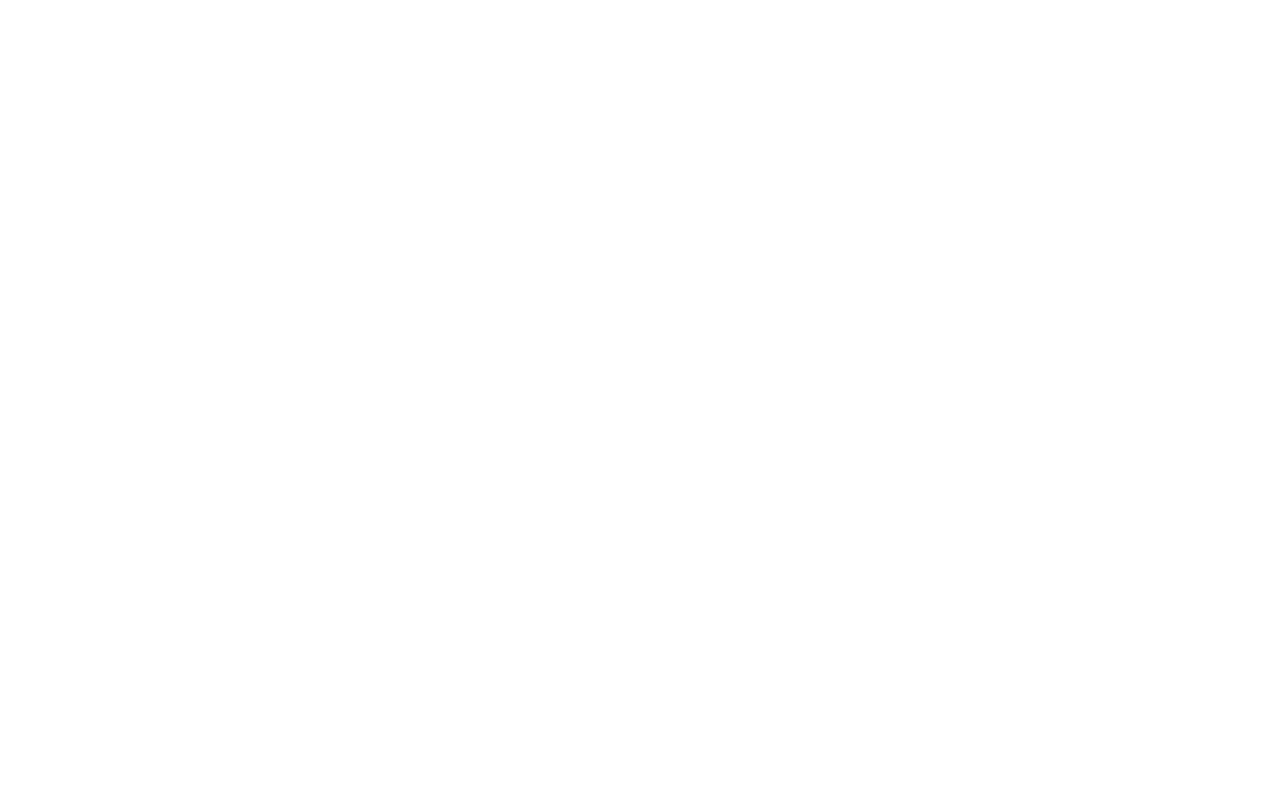
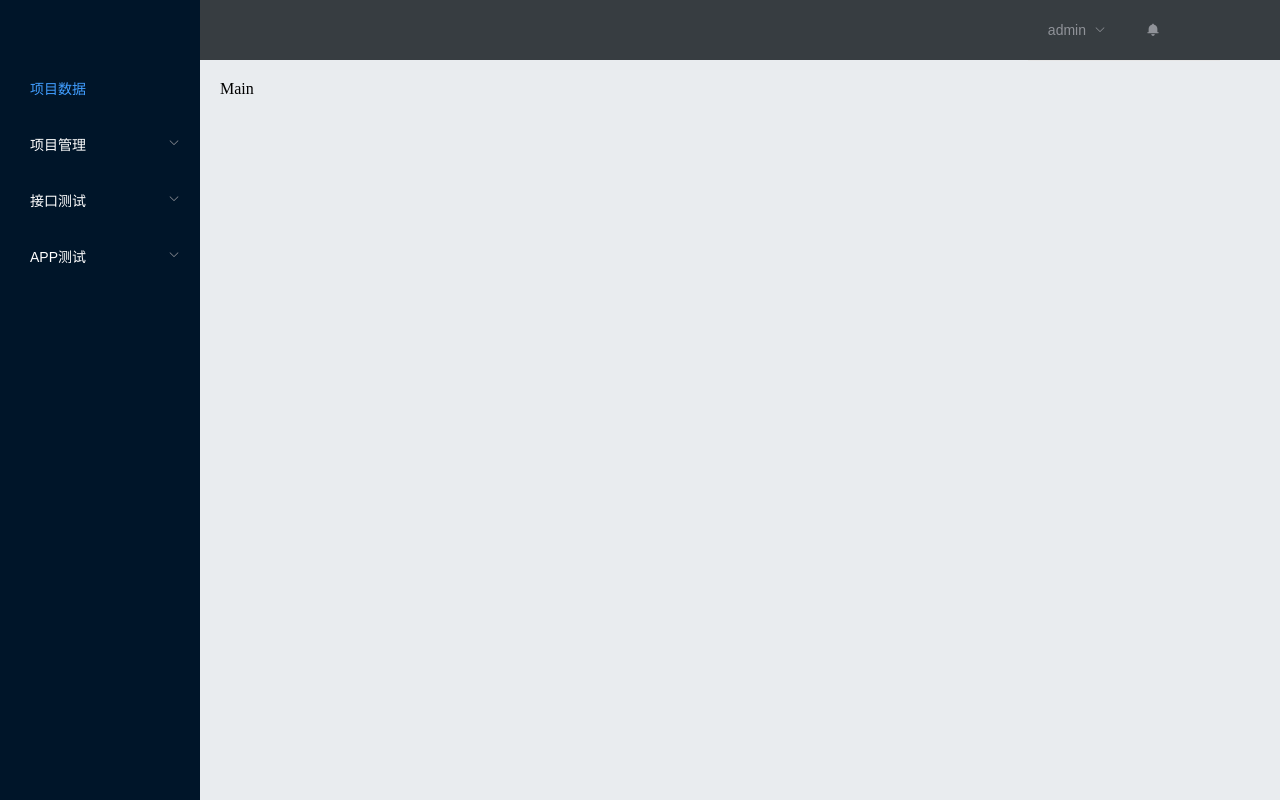
Before and after one commit to 2295256562/Tt, a Vue app: page /#/home in a window 1280 px wide. Built offline with nearby package versions, Linux system fonts and the light colour scheme; a small style sheet from the web is missing.

Commit message:
首页,及导航菜单

```diff
--- a/index.html
+++ b/index.html
@@ -4,6 +4,8 @@
     <meta charset="utf-8">
     <meta name="viewport" content="width=device-width,initial-scale=1.0">
     <title>tts</title>
+<!--    <link rel="stylesheet" href="//at.alicdn.com/t/font_1595865_5g7s926n2xn.css">-->
+    <link rel="stylesheet" href="//at.alicdn.com/t/font_1595865_yjed1898fa.css">
   </head>
   <body>
     <div id="app"></div>
--- a/src/api/api.js
+++ b/src/api/api.js
@@ -1,7 +1,9 @@
-import axios from "../libs/ajaxRequest"
-
+// import axios from "../libs/ajaxRequest"
+import axios from 'axios'
+// axios.defaults.headers.common['Authorization'] = 'ccc'
 
 // let host = "http://127.0.0.1:8000";
 
 //登陆
-export const login = params => { return axios({ method:'post', url:/login/, data: params }) };
+// export const login = params => { return axios({ method:'post', url:'/login/', data: params }) };
+export const login = params => { return axios({ method:'post', url:'/login/', data: params }) };
--- /dev/null
+++ b/src/components/home.vue
@@ -0,0 +1,168 @@
+<template>
+  <el-container>
+    <!--左侧导航栏-->
+    <el-aside width="200px" class="left_tab">
+      <!--导航菜单-->
+      <div class="left_c">
+        <el-menu default-active="4" class="el-menu-vertical-demo"
+                 background-color="#001529" text-color="white"
+                 style="font-size: 14px;font-family: 'Arial Normal', 'Arial';"
+                 @open="handleOpen" @close="handleClose">
+
+          <el-menu-item index="4"><i class="iconfont icon-kanban mar"></i><span slot="title">项目数据</span></el-menu-item>
+
+          <!--项目管理-->
+          <el-submenu index="1">
+            <template slot="title"><i class="iconfont icon-xiangmu mar"></i><span>项目管理</span></template>
+            <el-menu-item index="1-1" class="iconfont icon-xiangmumingcheng mar_item">项目名称</el-menu-item>
+            <el-menu-item index="1-2" class="iconfont icon-mokuai mar_item">模块列表</el-menu-item>
+          </el-submenu>
+
+          <!--接口自动化-->
+          <el-submenu index="2">
+            <template slot="title"><i class="iconfont icon-icon-menu-m0640 mar"></i><span> 接口测试</span></template>
+            <el-menu-item index="2-1" class="iconfont icon-zhenduan mar_item">抓包管理</el-menu-item>
+            <el-menu-item index="2-2" class="iconfont icon-yongliceshi mar_item">接口用例</el-menu-item>
+            <el-menu-item index="2-3" class="iconfont icon-baogao mar_item">用例报告</el-menu-item>
+          </el-submenu>
+
+          <!--app测试-->
+          <el-submenu index="3">
+            <template slot="title"><i class="iconfont icon-AppTest mar" ></i><span> APP测试</span></template>
+            <el-menu-item index="3-1" class="iconfont icon-yunzhenji mar_item">云测真机</el-menu-item>
+            <el-submenu index="3-2">
+              <template slot="title"><i class="iconfont icon-xiangmu mar_item"></i><span>monkey测试</span></template>
+              <el-menu-item index="3-2-1">随机测试</el-menu-item>
+              <el-menu-item index="3-2-2">测试报告</el-menu-item>
+            </el-submenu>
+            <el-submenu index="3-3">
+              <template slot="title"><i class="iconfont icon-xingnengceshi mar_item"></i><span>APP性能</span></template>
+              <el-menu-item index="3-3-1">性能测试</el-menu-item>
+              <el-menu-item index="3-3-2">性能报告</el-menu-item>
+            </el-submenu>
+            <el-menu-item index="3-4" class="iconfont icon-yiliaohangyedeICON- mar_item">专项测试</el-menu-item>
+          </el-submenu>
+        </el-menu>
+      </div>
+    </el-aside>
+
+    <el-container>
+      <!--顶部导航-->
+      <el-header class="top_header">
+        <div class="user_tab">
+          <div class="user_info">
+            <!--用户信息-->
+            <div>
+              <el-menu class="el-menu-demo" mode="horizontal" background-color="rgba(55, 61, 65, 1)">
+                <el-submenu index="2">
+                  <template slot="title" style="width: 60px"> admin</template>
+                  <el-menu-item style="width: 60px" index="2-1">修改密码</el-menu-item>
+                  <el-menu-item style="width: 60px">基本信息</el-menu-item>
+                </el-submenu>
+                <el-menu-item class="el-icon-message-solid"></el-menu-item>
+                <el-menu-item class="iconfont icon-signOut"></el-menu-item>
+              </el-menu>
+            </div>
+          </div>
+        </div>
+      </el-header>
+
+      <!--内容区-->
+      <el-main class="main">Main</el-main>
+    </el-container>
+
+  </el-container>
+</template>
+
+<script>
+  export default {
+    data() {
+      const item = {
+        date: '2016-05-02',
+        name: '王小虎',
+        address: '上海市普陀区金沙江路 1518 弄'
+      };
+      return {
+        tableData: Array(20).fill(item)
+      }
+    }
+  }
+</script>
+
+<style scoped>
+  @import url('//at.alicdn.com/t/font_1595865_xzc6rjc9sfc.css');
+
+  .left_tab {
+    background-color: rgba(0, 21, 41, 1);
+    height: 100vh;
+  }
+
+  .left_c {
+    background-color: darkred;
+    margin-top: 60px;
+  }
+
+  .top_header {
+    background-color: bisque;
+    padding: 0;
+    background-color: rgba(55, 61, 65, 1);
+  }
+
+  .user_tab {
+    right: 0px;
+    top: 0px;
+    text-align: center;
+    color: #666666;
+    /*line-height: normal;*/
+    font-size: 14px;
+    font-family: 'Arial Normal', 'Arial';
+    position: absolute;
+    background-color: rgba(55, 61, 65, 1);
+  }
+
+  .user_info {
+    /*width: 520px;*/
+    height: 60px;
+    position: relative;
+    /*left: 0px;*/
+    top: 0px;
+    right: 60px;
+    background-color: rgba(55, 61, 65, 1);
+  }
+
+  .user_icon {
+    border-width: 0px;
+    position: absolute;
+    left: 120px;
+    top: 0px;
+    width: 120px;
+    height: 60px;
+    color: #999999;
+    line-height: 12px;
+    background-color: green;
+  }
+
+  .el-menu {
+    border-right-width: 0;
+  }
+
+  .main {
+    background: #e9ecef;
+  }
+  .mar {
+    margin-right: 10px
+  }
+  .mar_item {
+    margin-left: 6px;
+  }
+</style>
+<style>
+  .el-menu--horizontal > .el-submenu > .el-menu-item {
+    height: 60px;
+    width: 60px;
+    line-height: 60px;
+    border-bottom: 2px solid transparent;
+    color: #fff;
+    font-size: 20px;
+  }
+</style>
--- a/src/components/login.vue
+++ b/src/components/login.vue
@@ -12,26 +12,33 @@
           </span>
         </p>
       </div>
+      <!--登陆表单-->
       <div style="margin: 20px;padding-top: 20px">
         <el-form :rules="checkLoginform" :model="Loginform" label-width="80px" :label-position="labelPosition">
           <el-form-item label="用户名:" prop="username">
-            <el-input v-model="Loginform.username"></el-input>
+            <el-input placeholder="请输入用户名" v-model="Loginform.username"></el-input>
           </el-form-item>
           <el-form-item label="密    码:" prop="password">
-            <el-input placeholder="请输入密码" v-model="Loginform.password" show-password></el-input>
+            <el-input placeholder="请输入密码" v-model="Loginform.password" show-password
+                      @keyup.enter.native="loginHandler('Loginform')"></el-input>
           </el-form-item>
           <el-form-item>
-            <el-button type="primary" @click="loginHandler" style="margin-left: -80px;width: 380px;height: 50px">登陆
+            <el-button type="primary" @click="loginHandler('Loginform')"
+                       style="margin-left: -80px;width: 380px;height: 50px">登陆
             </el-button>
+
+
           </el-form-item>
         </el-form>
       </div>
+      <!--三方登陆-->
+      <!--忘记密码-->
     </div>
   </div>
 </template>
 
 <script>
-  import { login } from "../api/api";
+  import {login} from "../api/api";
 
   export default {
     data() {
@@ -41,7 +48,7 @@
           username: '',
           password: '',
         },
-        checkLoginform:{
+        checkLoginform: {
           username: [{required: true, message: '请输入用户名', trigger: 'blur'}],
           password: [{required: true, message: '请输入密码', trigger: 'blur'}],
         }
@@ -50,10 +57,10 @@
     methods: {
       loginHandler() {
         login(this.Loginform).then(res => {
-          localStorage.setItem('token', res.data[0].token);   // 存储token
-          localStorage.setItem('user', res.data[0].username);     // 存储用户名
-          this.$router.push({name: 'Home'});   //跳转
-          this.$message.success("登陆成功")
+          // localStorage.setItem('token', res.data[0].token);   // 存储token
+          // localStorage.setItem('user', res.data[0].username);     // 存储用户名
+          // this.$router.push({name: 'Home'});   //跳转
+          // this.$message.success("登陆成功")
         })
       },
     }
--- a/src/libs/ajaxRequest.js
+++ b/src/libs/ajaxRequest.js
@@ -3,10 +3,11 @@
 
 class AjaxRequest {
   constructor() {
+    console.log(1)
     // 构造函数
     // 设置baseurl
     // this.baseURL = process.env.NODE_ENV === "producttion" ? "/" : "http://localhost:8090"
-    this.baseURL = "http://localhost:8090"
+    this.baseURL = "http://127.0.0.1:8000";
     // 设置超时时间,5s
     this.timeout = 5000;
   }
@@ -17,22 +18,21 @@
 
   setInterceptor(instance) {
     // 请求拦截器
-    instance.Interceptors.request.use((config) => {
+    instance.interceptors.request.use((config) => {
       config.headers.Authorization = "abc";
       return config;
     });
     // 响应拦截器
-    instance.Interceptors.response.use((res) => {
+    instance.interceptors.response.use((res) => {
       return res.data;
     });
   }
 
   request(options) {
-    let instance = axios.create();
     let config = this.merge(options);
-    console.log(config)
+    let instance = axios.create(config);
     this.setInterceptor(instance);
-    return instance(config); //返回一个promise
+    return instance; //返回一个promise
   }
 }
 
--- a/src/router/index.js
+++ b/src/router/index.js
@@ -1,6 +1,7 @@
 import Vue from 'vue'
 import Router from 'vue-router'
 import LoginPage from '@/components/login.vue'
+import Home from '@/components/home.vue'
 import ElementUI from 'element-ui';
 import 'element-ui/lib/theme-chalk/index.css';
 
@@ -14,6 +15,11 @@
       path: '/login',
       name: 'LoginPage',
       component: LoginPage
+    },
+    {
+      path: '/home',
+      name: 'Home',
+      component: Home
     }
   ]
 })
```
Also changed, not shown: src/assets/img/退出.svg (added).
